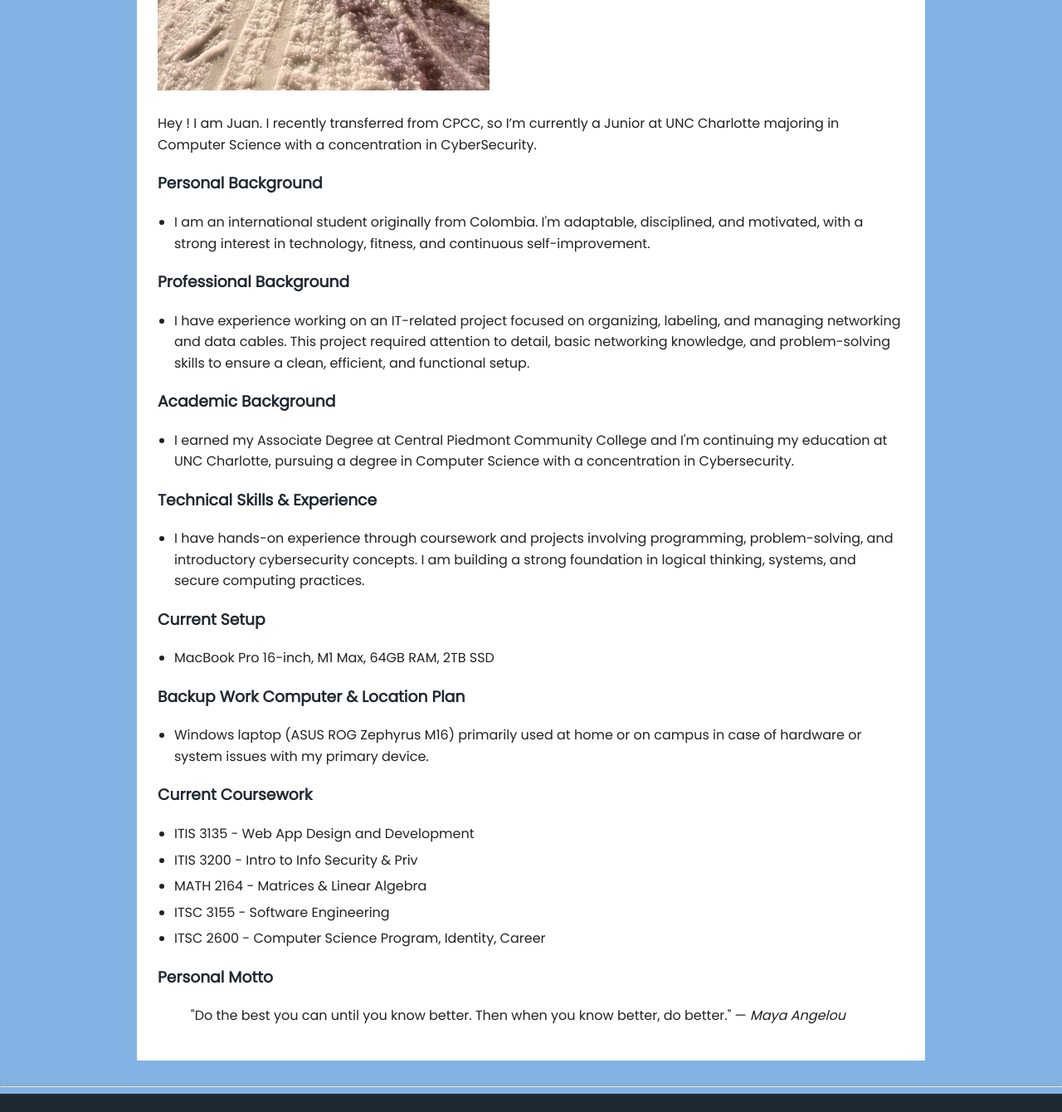
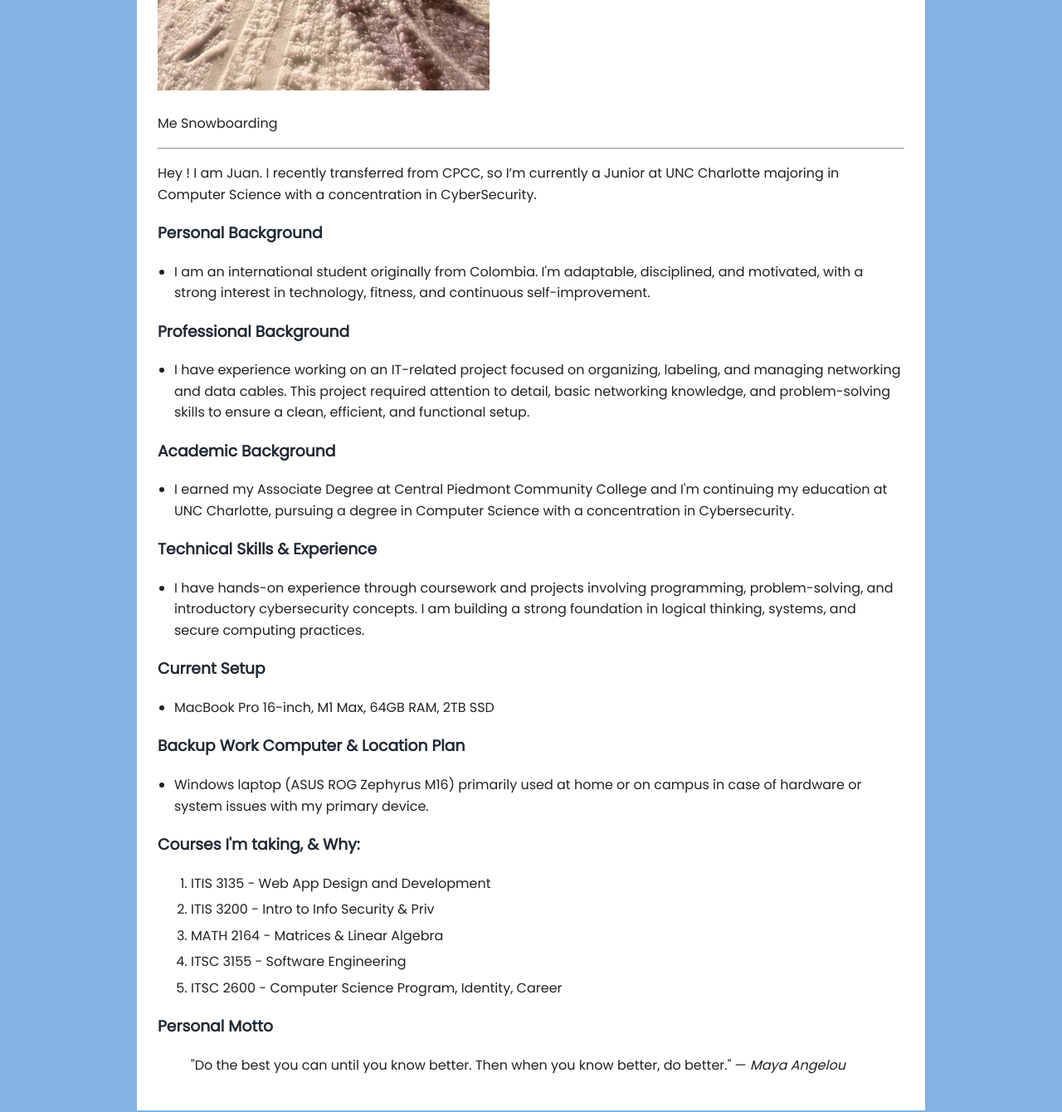
Before and after one commit to juansec04/juansec04.github.io, a plain HTML site: page introduction.html in a window 1280 px wide. Shown: the part 680-2020 px from the top of the page at 83% size. Drawn offline with nearby package versions, Linux system fonts and the light colour scheme.

Commit message:
Update introduction.html

```diff
--- a/introduction.html
+++ b/introduction.html
@@ -19,7 +19,8 @@
         <figcaption>Juan Ramirez - Computer Science Student</figcaption>
         <img src="Snowboarding.jpeg" alt="Jazzy Raven" width="400" height="450">
     </figure>
-
+    <p>Me Snowboarding</p>
+    <hr>
     <p>
         Hey ! I am Juan. I recently transferred from CPCC, so I’m currently a Junior at UNC Charlotte majoring in Computer Science with a concentration in CyberSecurity.
     </p>
@@ -47,14 +48,14 @@
     <ul>
         <li>Windows laptop (ASUS ROG Zephyrus M16) primarily used at home or on campus in case of hardware or system issues with my primary device.</li>
     </ul>
-    <h3>Current Coursework</h3>
-    <ul>
+    <h3>Courses I'm taking, & Why:</h3>
+    <ol>
         <li>ITIS 3135 - Web App Design and Development</li>
         <li>ITIS 3200 - Intro to Info Security & Priv</li>
         <li>MATH 2164 - Matrices & Linear Algebra</li>
         <li>ITSC 3155 - Software Engineering</li>
         <li>ITSC 2600 - Computer Science Program, Identity, Career</li>
-    </ul>
+    </ol>
     <h3>Personal Motto</h3>
     <blockquote>
         <p>"Do the best you can until you know better. Then when you know better, do better." — <cite>Maya Angelou</cite></p>
```
